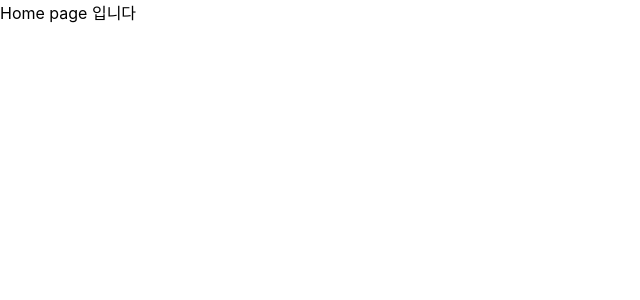
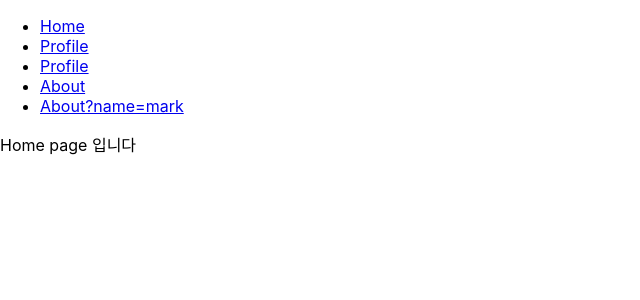
Before and after one commit to marksenee/react-router-example, a React (Create React App) app: page / in a window 1280 px wide. Shown: the top 300 px of the page, without its empty margins (0-640 px from the left). Built offline with nearby package versions, Linux system fonts and the light colour scheme.

Commit message:
link component

```diff
--- a/src/App.js
+++ b/src/App.js
@@ -5,10 +5,12 @@
 import Home from './pages/Home';
 import Profile from './pages/Profile';
 import NotFound from './pages/NotFound';
+import Links from './components/Links';
 
 function App() {
   return (
       <BrowserRouter>
+      <Links />
       <Switch>
           <Route path="/profile/:id" component={Profile}></Route>
           <Route path="/profile" component={Profile}></Route>
--- /dev/null
+++ b/src/components/Links.jsx
@@ -0,0 +1,13 @@
+import { Link } from "react-router-dom";
+
+export default function Links() {
+    return (
+        <ul>
+            <li><Link to ="/">Home</Link></li>
+            <li><Link to ="/profile">Profile</Link></li>
+            <li><Link to ="/profile/1">Profile</Link></li>
+            <li><Link to ="/about">About</Link></li>
+            <li><Link to ="/about?name=mark">About?name=mark</Link></li>
+        </ul>
+    );
+}
```
